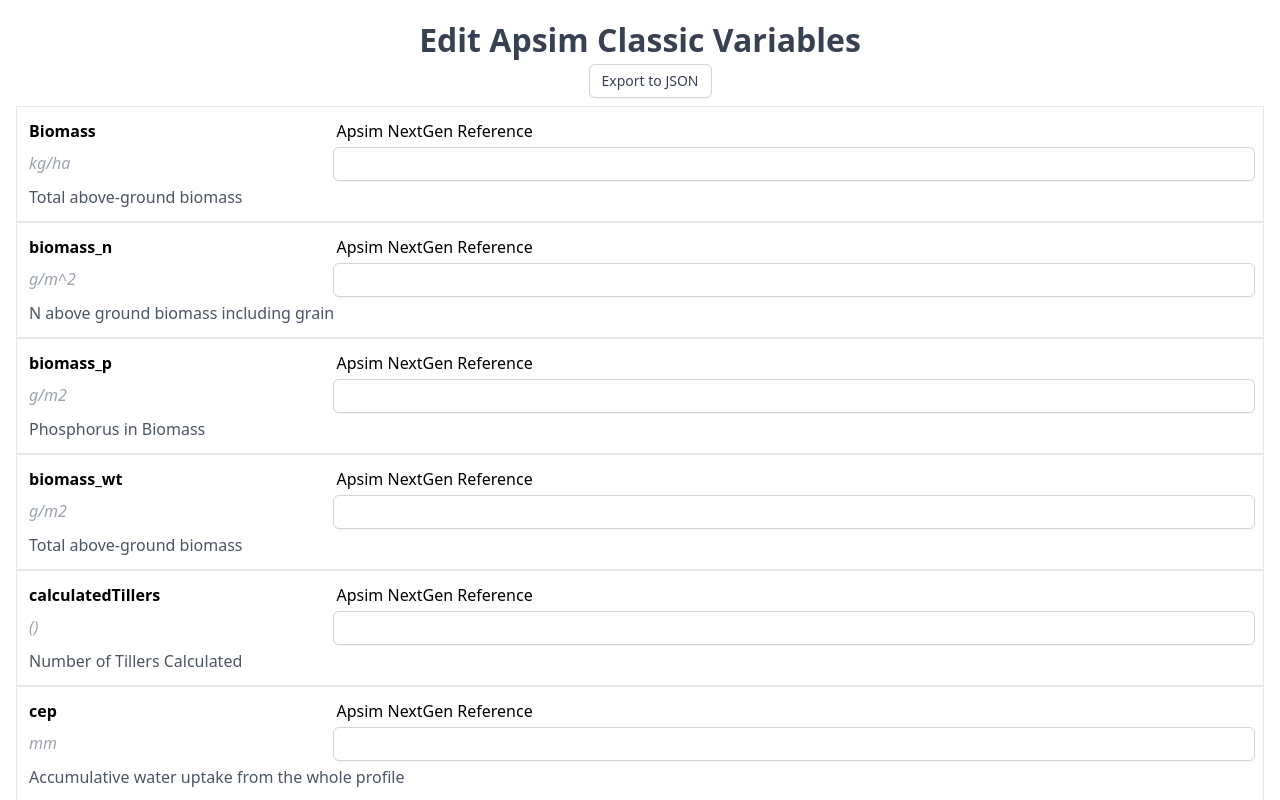
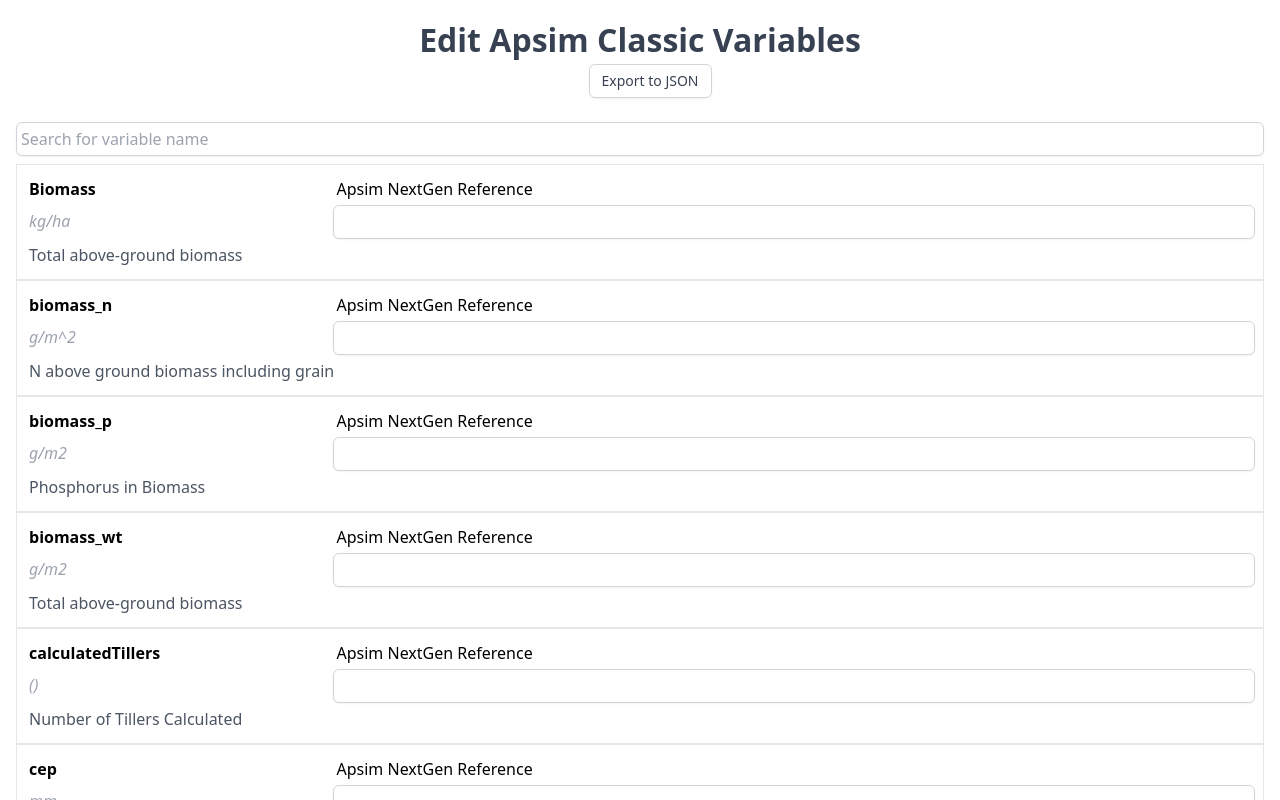
Before and after one commit to QAAFI/Apsim.Variables, a Next.js app: page /nextgen-edit in a window 1280 px wide. Shown: the top 800 px of the page. Built offline with nearby package versions, Linux system fonts and the light colour scheme.

Commit message:
add view variable page

```diff
--- a/package.json
+++ b/package.json
@@ -9,7 +9,7 @@
     "start": "next start",
     "lint": "next lint",
     "predeploy": "npm run build",
-    "deploy": "next build && next export && git add out/ && git commit -m \"Deploy gh-pages\" && git subtree push --prefix out origin gh-pages"
+    "deploy": "next build && next export && touch ./out/.nojekyll && git add out/ && git commit -m \"Deploy gh-pages\"  && git subtree push --prefix out origin gh-pages"
   },
   "dependencies": {
     "next": "12.2.3",
--- a/src/pages/index.tsx
+++ b/src/pages/index.tsx
@@ -33,7 +33,7 @@
         <div className="grid gap-3 pt-3 mt-3 text-center md:grid-cols-3 lg:w-2/3">
           <TechnologyCard name="Parse Classic Variables" documentation="/parse"></TechnologyCard>
           <TechnologyCard name="Edit NextGen Variables" documentation="/nextgen-edit"></TechnologyCard>
-          <TechnologyCard name="View Variables"></TechnologyCard>
+          <TechnologyCard name="View Variables" documentation="/view-variable"></TechnologyCard>
         </div>
 
       </main>
--- a/src/pages/nextgen-edit.tsx
+++ b/src/pages/nextgen-edit.tsx
@@ -1,7 +1,6 @@
-import { setDefaultResultOrder } from "dns";
 import type { NextPage } from "next";
 import Head from "next/head";
-import React, { useEffect } from 'react';
+import React, { useEffect, useState } from 'react';
 import sorghumData from '../../public/sorghum.json';
 
 type ApsimVariable = {
@@ -13,10 +12,11 @@
 }
 
 const EditVariables: NextPage = () => {
-  const [areaText, setAreaText] = React.useState('Paste text here');
-  const [sorghumVariables, setSorghumVariables] = React.useState<ApsimVariable[]>([]);
+  const [areaText, setAreaText] = useState('Paste text here');
+  const [sorghumVariables, setSorghumVariables] = useState<ApsimVariable[]>([]);
+  const [search, setSearch] = useState('')
 
-  React.useEffect(() => {
+  useEffect(() => {
 
     setSorghumVariables(sorghumData);
   }, [sorghumData])
@@ -47,6 +47,10 @@
     })
   }
 
+  const handleFilter = (search: string) => {
+    setSearch(search)
+  }
+
   return (
     <>
       <Head>
@@ -63,10 +67,23 @@
           className="ml-5 bg-white py-2 px-3 border border-gray-300 rounded-md shadow-sm text-sm leading-4 font-medium text-gray-700 hover:bg-gray-50 focus:outline-none focus:ring-2 focus:ring-offset-2 focus:ring-indigo-500">
           Export to JSON
         </button>
-        <ul className="w-full pt-2 container mx-auto flex flex-col ">
-          {sorghumVariables?.map((line, index) =>
+        <div className="mt-4 w-full">
+          <input
+            type="text"
+            name="nextgen"
+            id="nextgen"
+            className="w-full mt-2 p-1 shadow-sm focus:ring-indigo-500 focus:border-indigo-500 border-gray-300 border rounded-md"
+            value={search}
+            onChange={(e) => handleFilter(e.target.value)}
+            placeholder="Search for variable name"
+          />
+        </div>
+
+        < ul className="w-full pt-2 container mx-auto flex flex-col " >
+          {sorghumVariables?.map((line, index) => (
+            line.name && line.name.toLowerCase().includes(search.toLowerCase()) ? (
               <li key={index} className="p-2 relative border flex-row" >
-              {line.name ?
+                {line.name &&
                   <div className="flex flex-col">
                     <div className="flex flex-row">
                       <div className="flex-col w-1/4">
@@ -83,11 +100,15 @@
                     </div>
                     <div className="basis-1/2 p-1 text-gray-600">{line.description ? line.description : null}</div>
                   </div>
-                :
-                <div className="p-1 italic">{line.source}</div>
                 }
               </li>
-          )}
+            ) : (
+              !search && (<li key={index} className="p-2 relative border flex-row" >
+                <div className="p-1 italic">{line.source}</div>
+              </li>)
+            )
+          ))
+          }
         </ul>
       </main>
     </>
--- /dev/null
+++ b/src/pages/view-variable.tsx
@@ -0,0 +1,99 @@
+import type { NextPage } from "next";
+import Head from "next/head";
+import React, { useEffect, useRef, useState } from 'react';
+
+type ApsimVariable = {
+	name?: string | null;
+	description?: string | null;
+	units?: string | null;
+	source: string;
+	nextgen?: string;
+}
+
+const EditVariables: NextPage = () => {
+	const [sorghumVariables, setSorghumVariables] = useState<ApsimVariable[]>([]);
+	const [search, setSearch] = useState('');
+
+	const fileInput = useRef<HTMLInputElement>(null);
+
+	const handleFilter = (search: string) => {
+		setSearch(search)
+	}
+
+	const readFileSuccess = (res) => {
+		const data = JSON.parse(res)
+		setSorghumVariables(data)
+	}
+
+	const handleFileUpload: React.ChangeEventHandler<HTMLInputElement> = (e) => {
+		const newFile = e.target?.files?.[0];
+		var fileReader = new FileReader();
+		fileReader.onload = function (evt) { readFileSuccess(evt.target?.result) };
+		fileReader.readAsText(newFile as File);
+	}
+
+	return (
+		<>
+			<Head>
+				<title>View Apsim classic variables</title>
+				<meta name="description" content="Generated by create-t3-app" />
+				<link rel="icon" href="/favicon.ico" />
+			</Head>
+
+			<div className="px-20 mx-auto flex flex-col items-center justify-center min-h-screen py-4">
+				<h1 className="md:text-[2rem] leading-normal font-bold text-gray-700">
+					View Apsim Classic Variables
+				</h1>
+				<input id="import-file" ref={fileInput} type="file" className="hidden" onChange={handleFileUpload} />
+				<button type='button'
+					onClick={() => fileInput.current?.click()}
+					className="ml-5 bg-white py-2 px-3 border border-gray-300 rounded-md shadow-sm text-sm leading-4 font-medium text-gray-700 hover:bg-gray-50 focus:outline-none focus:ring-2 focus:ring-offset-2 focus:ring-indigo-500">
+					Import JSON
+				</button>
+
+				{sorghumVariables.length > 0 && <div className="mt-4 w-full">
+					<input
+						type="text"
+						name="nextgen"
+						id="nextgen"
+						className="w-full mt-2 p-1 shadow-sm focus:ring-indigo-500 focus:border-indigo-500 border-gray-300 border rounded-md"
+						value={search}
+						onChange={(e) => handleFilter(e.target.value)}
+						placeholder="Search for variable name"
+					/>
+				</div>}
+
+				< ul className="w-full pt-2 mx-auto flex flex-col " >
+					{sorghumVariables?.map((line, index) => (
+						line.name && line.name.toLowerCase().includes(search.toLowerCase()) ? (
+							<li key={index} className="p-2 relative border flex-row" >
+								{line.name &&
+									<div className="flex flex-col">
+										<div className="flex flex-row">
+											<div className="flex-col w-2/5">
+												<div className="p-1 font-semibold">{line.name} <b className="italic l-4 text-gray-400 font-normal">{line.units ? "(" + line.units + ")" : null}</b></div>
+											</div>
+											<div className="w-3/5 flex-col">
+												<input disabled type="text" name="nextgen" id="nextgen" className="cursor-not-allowed w-full p-1 shadow-sm focus:ring-indigo-500 focus:border-indigo-500 border-gray-300 border rounded-md"
+													value={line.nextgen}
+												/>
+											</div>
+										</div>
+										<div className="basis-1/2 p-1 text-gray-600">{line.description ? line.description : null}</div>
+									</div>
+								}
+							</li>
+						) : (
+							!search && (<li key={index} className="p-2 relative border flex-row" >
+								<div className="p-1 italic">{line.source}</div>
+							</li>)
+						)
+					))
+					}
+				</ul>
+			</div>
+		</>
+	);
+};
+
+export default EditVariables;
```
Lines whose indentation alone changed are shown as unchanged.
